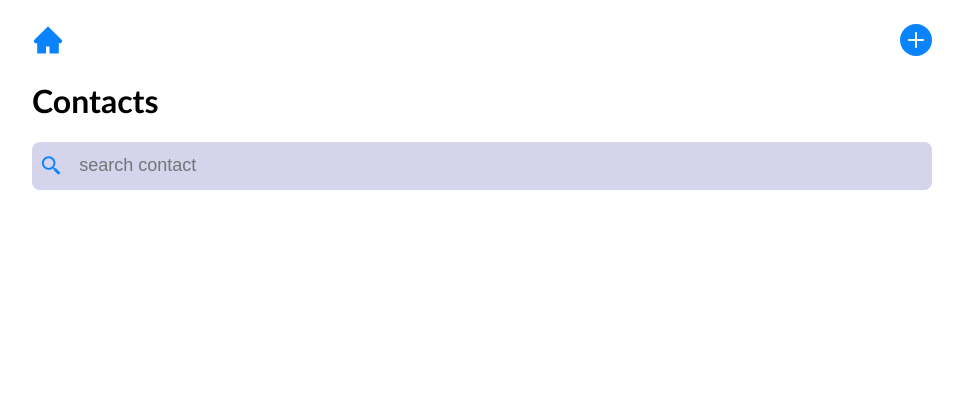
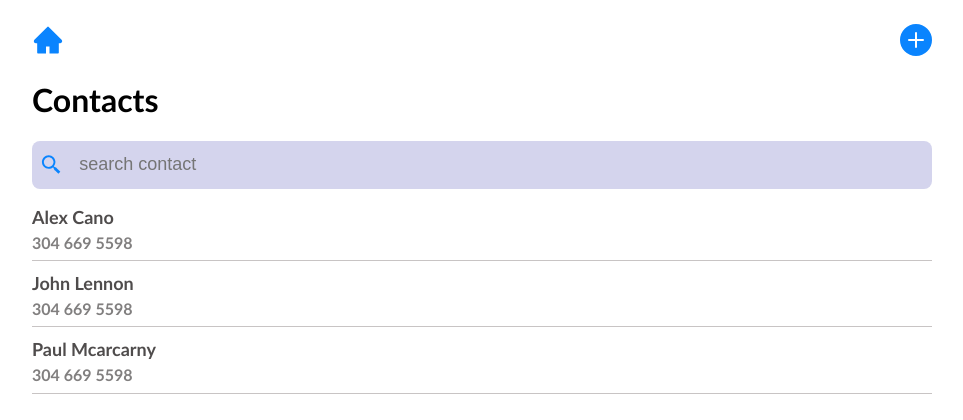
Before and after one commit to alejandroyunes/phone-app, a React (Create React App) app in the folder phonebook-app/: page / in a window 1280 px wide. Shown: the top 420 px of the page, without its empty margins (158-1121 px from the left). Built offline with nearby package versions, Linux system fonts and the light colour scheme.

Commit message:
added table content ui

```diff
--- a/phonebook-app/src/App.js
+++ b/phonebook-app/src/App.js
@@ -1,10 +1,14 @@
-import Layout from "./components/layout";
+import Layout from "./components/phonebook-body";
 import './app.scss'
 import PhoneBookHeader from "./components/phonebook-header";
+import PhoneBookBody from './components/phonebook-body'
 
 function PhoneApp() {
   return (
+      <>
       <PhoneBookHeader />
+      <PhoneBookBody />
+      </>
   );
 }
 
--- a/phonebook-app/src/app.scss
+++ b/phonebook-app/src/app.scss
@@ -1,4 +1,5 @@
-// body {
-//     background-color: #000000;
-//     color: white;
-// }
+body {
+    // background-color: #000000;
+    // color: white;
+    font-family:'Trebuchet MS', 'Lucida Sans Unicode', 'Lucida Grande', 'Lucida Sans', Arial, sans-serif;
+}
--- a/phonebook-app/src/components/layout/index.js
+++ /dev/null
@@ -1,7 +0,0 @@
-export default function Layout (){
-    return (
-        <main>
-            <h1>hello world</h1>
-        </main>
-    )
-}
--- a/phonebook-app/src/components/layout/layout.scss
+++ /dev/null
@@ -1,3 +0,0 @@
-main {
-    outline: 1px solid red;
-}
--- /dev/null
+++ b/phonebook-app/src/components/phonebook-body/index.js
@@ -0,0 +1,33 @@
+import "./phonebook-body.scss"
+
+
+export default function Layout (){
+
+    const array = [
+    {
+        firstName: "Alex",
+        lastName: "Cano",
+        phone: "304 669 5598"
+    },
+    {
+        firstName: "John",
+        lastName: "Lennon",
+        phone: "304 669 5598"
+    },
+    {
+        firstName: "Paul",
+        lastName: "Mcarcarny",
+        phone: "304 669 5598"
+    }
+]
+
+    return (
+        <div className="body-wrapper">
+                {array.map((e) =>
+                <div className="body-content">
+                    <h3>{e.firstName} {e.lastName}</h3>
+                    <h2>{e.phone}</h2>
+                </div> )}
+        </div>
+    )
+}
--- /dev/null
+++ b/phonebook-app/src/components/phonebook-body/phonebook-body.scss
@@ -0,0 +1,17 @@
+.body-wrapper {
+    padding: 0 24px;
+    max-width: 900px;
+    margin: 24px auto 0;
+    .body-content {
+        border-bottom: 1px solid rgb(200, 196, 196);
+        line-height: 8px;
+        h3 {
+            color: rgb(79, 76, 76);
+            font-size: 18px;
+        }
+        h2 {
+            color: rgb(129, 127, 127);
+            font-size: 16px;
+        }
+    }
+}
--- a/phonebook-app/src/components/phonebook-header/index.js
+++ b/phonebook-app/src/components/phonebook-header/index.js
@@ -7,7 +7,6 @@ export default function PhoneBookHeader (){
 
     const handleSearchInput = (e) => {
         const value = e.target.value
-
     }
 
     return (
--- a/phonebook-app/src/components/phonebook-header/phonebook-header.scss
+++ b/phonebook-app/src/components/phonebook-header/phonebook-header.scss
@@ -1,5 +1,4 @@
 .header-wrapper {
-
     padding: 0 24px;
     max-width: 900px;
     margin: 24px auto 0;
```
